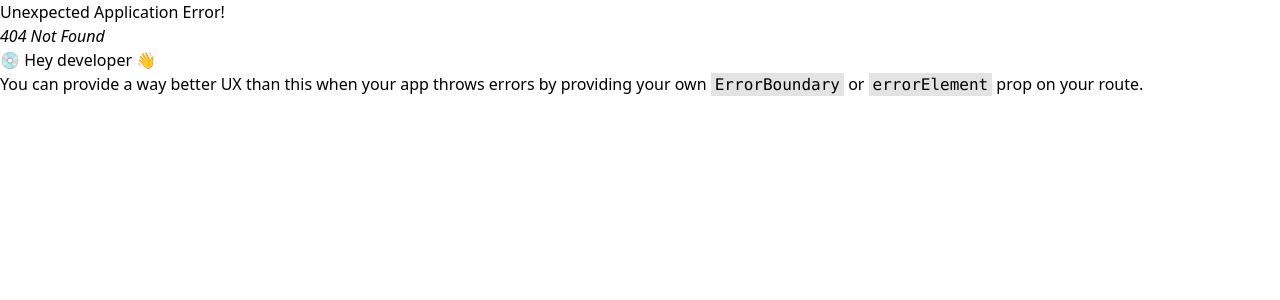
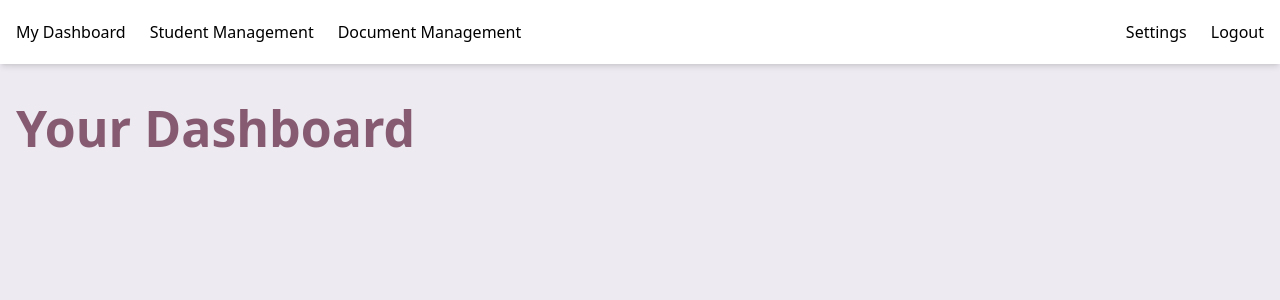
Before and after one commit to LyhongPeou/UWFrontEnd, a React (Vite) app: page /admin/dashboard in a window 1280 px wide. Before the commit this address had no page. Shown: the top 300 px of the page. Built offline with nearby package versions, Linux system fonts and the light colour scheme.

Commit message:
Added Navbar

```diff
--- a/src/components/index.js
+++ b/src/components/index.js
@@ -1,3 +1,10 @@
 import AuthPage from "./pages/AuthPage";
 
-export {AuthPage}
+import Navbar from "./ui/NavBar";
+
+import AdminDashboard from "./pages/AdminViews/AdminDashboard";
+import MainDashboard from "./pages/AdminViews/MainDashboard";
+import StudentManagement from "./pages/AdminViews/StudentManagement";
+import DocumentManagement from "./pages/AdminViews/DocumentManagement";
+
+export {AuthPage, Navbar, AdminDashboard, MainDashboard, StudentManagement, DocumentManagement}
--- /dev/null
+++ b/src/components/pages/AdminViews/AdminDashboard.jsx
@@ -0,0 +1,21 @@
+import { Outlet } from "react-router-dom";
+
+import { Navbar } from "../../index"
+
+const AdminDashboard = () => {
+    return <>
+
+        <Navbar />
+
+        <div className="bg-background min-h-screen ">
+            <section className="relative pt-20">
+                <div className="w-full max-w-7xl mx-auto px-4">
+                    <Outlet />
+                </div>
+            </section>
+        </div>
+
+    </>
+}
+
+export default AdminDashboard
--- /dev/null
+++ b/src/components/pages/AdminViews/DocumentManagement.jsx
@@ -0,0 +1,12 @@
+
+import { styles } from "../../../styles"
+
+const DocumentManagement = () => {
+
+    return <>
+        <h1 className={`${styles.dashHeadText} mb-5 `}> Document Management </h1>
+
+    </>
+}
+
+export default DocumentManagement
--- /dev/null
+++ b/src/components/pages/AdminViews/MainDashboard.jsx
@@ -0,0 +1,10 @@
+import { styles } from "../../../styles"
+
+const MainDashboard = () => {
+
+    return<>
+          <h1 className={`${styles.dashHeadText} mb-5 `} > Your Dashboard </h1>
+    </>
+}
+
+export default MainDashboard
--- /dev/null
+++ b/src/components/pages/AdminViews/StudentManagement.jsx
@@ -0,0 +1,13 @@
+import { styles } from "../../../styles"
+
+
+
+const StudentManagement = () => {
+
+    return <>
+        <h1 h1 className={`${styles.dashHeadText} mb-5 `}> Student Management </h1>
+
+    </>
+}
+
+export default StudentManagement
--- a/src/components/pages/AuthPage.jsx
+++ b/src/components/pages/AuthPage.jsx
@@ -51,7 +51,8 @@ const AuthPage = () => {
     return <section className="h-screen w-full relative mx-auto bg-background">
         <div className=" flex justify-center p-10">
             <div className="p-8 rounded-2xl bg-primary w-[500px] ">
-                {registerState? <h1 className="font-bold text-[2rem] mb-4">Register</h1> : <h1  className="font-bold text-[2rem] mb-4" >Login</h1>}
+                {registerState ? <h1 className="font-bold text-[2rem] ">Register</h1> : <h1 className="font-bold text-[2rem] " >Login</h1>}
+                <hr class="h-px my-5 bg-gray-200 border-0 dark:bg-gray-700"></hr>
                 <form className="flex flex-col mt-1 gap-8 " ref={formRef}>
                     {registerState && (
                         <label className="flex flex-col">
--- /dev/null
+++ b/src/components/ui/NavBar.jsx
@@ -0,0 +1,26 @@
+import { Link } from "react-router-dom";
+
+
+const NavBar = () => {
+  return (
+    <nav className="w-full py-5 flex items-center fixed top-0 z-20 bg-white shadow-md">
+      <div className="w-full max-w-7xl mx-auto flex items-center justify-between px-4">
+        <ul className="flex space-x-6">
+          <li className="cursor-pointer hover:text-blue-500"><Link to="./dashboard">My Dashboard</Link></li>
+          <li className="cursor-pointer hover:text-blue-500">
+            <Link to="./student_management">Student Management</Link>
+          </li>
+          <li className="cursor-pointer hover:text-blue-500">
+            <Link to="./document_mangement">Document Management</Link>
+          </li>
+        </ul>
+        <ul className="flex space-x-6">
+          <li className="cursor-pointer hover:text-blue-500"><Link to="./Setting">Settings</Link></li>
+          <li className="cursor-pointer hover:text-blue-500">Logout</li>
+        </ul>
+      </div>
+    </nav>
+  );
+};
+
+export default NavBar;
--- /dev/null
+++ b/src/styles.js
@@ -0,0 +1,10 @@
+const styles = {
+    paddingX: "sm:px-16 px-6",
+    paddingY: "sm:py-16 py-6",
+    padding: "sm:px-16 px-6 sm:py-16 py-10",
+
+    dashHeadText:
+      "font-black text-accent lg:text-[50px] sm:text-[40px] xs:text-[50px] text-[30px] lg:leading-[80px] mt-2",
+  };
+
+  export { styles };
```
Also changed, not shown: src/main.jsx (+29 -4 lines).
